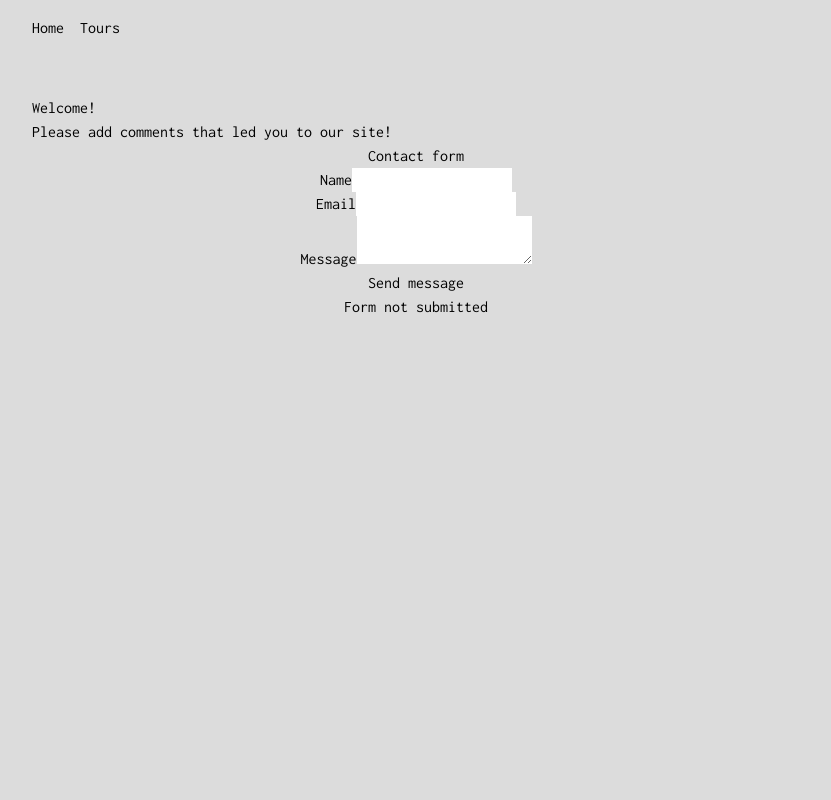
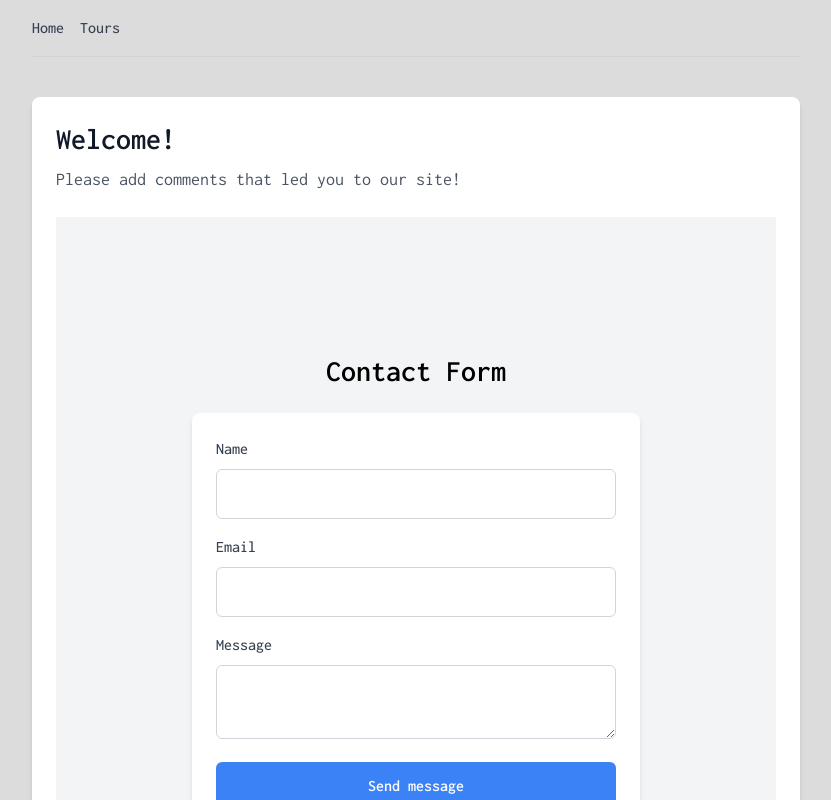
Before and after one commit to fasnimo/ren_nextjs, a Next.js app: page /form in a window 1280 px wide. Shown: the top 800 px of the page, without its empty margins (224-1055 px from the left). Built offline with nearby package versions, Linux system fonts and the light colour scheme.

Commit message:
adds tailwind

```diff
--- a/app/form/page.tsx
+++ b/app/form/page.tsx
@@ -1,11 +1,12 @@
 import React from 'react'
 import FormInputPage from '@/components/FormInputPage';
+
 function FormPage() {
   return (
-    <section>
-        <div>
-          <h1>Welcome!</h1>
-          <p>Please add comments that led you to our site!</p>
+    <section className="max-w-4xl mx-auto p-6 bg-white shadow-md rounded-lg">
+        <div className="mb-6">
+          <h1 className="text-3xl font-semibold text-gray-900">Welcome!</h1>
+          <p className="text-lg text-gray-600 mt-2">Please add comments that led you to our site!</p>
         </div>
         <FormInputPage />
     </section>
--- a/app/page.tsx
+++ b/app/page.tsx
@@ -3,9 +3,14 @@ import Link from 'next/link'
 
 function HomePage() {
   return (
-    <div>
-      <h1 className='text-7xl'>Home Page</h1>
-      <Link href="/form" className='text-xl text-blue-500 mt-8'>Form Page</Link>
+    <div className="min-h-screen flex flex-col items-center justify-center text-center bg-gray-50">
+      <h1 className="text-7xl font-extrabold text-gray-900">Home Page</h1>
+      <Link
+        href="/form"
+        className="text-xl text-blue-500 hover:text-blue-700 mt-8 transition-colors duration-200"
+      >
+        Go to Form Page
+      </Link>
     </div>
   )
 }
--- a/app/tours/page.tsx
+++ b/app/tours/page.tsx
@@ -3,8 +3,7 @@ import { useState, useEffect } from "react";
 import ToursList from "@/components/ToursList";
 import { useRouter } from "next/navigation";
 
-// const url = 'https://www.course-api.com/react-tours-project';
-const url = 'http://localhost:3001/api/tours'
+const url = 'http://localhost:3001/api/tours';
 
 type Tour = {
     id: string;
@@ -18,7 +17,7 @@ type Tour = {
 async function ToursPage() {
     const router = useRouter();
     const [data, setData] = useState<Tour[]>([]);
-    const [error, setError] = useState<string | null>(null); // New error state
+    const [error, setError] = useState<string | null>(null);
 
     useEffect(() => {
         const fetchData = async () => {
@@ -41,13 +40,15 @@ async function ToursPage() {
     };
 
     return (
-        <section>
-            <h1 className="text-3xl mb-4">Tours</h1>
-            {error && <div className="error-message">{error}</div>} {/* Display error */}
+        <section className="max-w-5xl mx-auto p-6 bg-white shadow-md rounded-lg">
+            <h1 className="text-3xl font-semibold text-gray-900 mb-4">Tours</h1>
+            {error && <div className="text-red-500 mb-4">{error}</div>}
             {
-                data.length > 0 ?
-                    <ToursList toursData={data} onClickHandler={handleOnClick} /> :
-                    <div>No tours available.</div>
+                data.length > 0 ? (
+                    <ToursList toursData={data} onClickHandler={handleOnClick} />
+                ) : (
+                    <div className="text-gray-600">No tours available.</div>
+                )
             }
         </section>
     );
--- a/components/FormInputPage.tsx
+++ b/components/FormInputPage.tsx
@@ -21,45 +21,74 @@ function Form() {
     }
 
     const submitForm = (e: React.ChangeEvent<any>): void => {
-        e.preventDefault()
-        setFormSuccess(true)
+        e.preventDefault();
+        setFormSuccess(true);
     }
 
   return (
-      <div className='text-center'>
-            <h1>Contact form</h1>
+      <div className='min-h-screen flex flex-col items-center justify-center bg-gray-100 py-6'>
+            <h1 className="text-3xl font-semibold mb-6">Contact Form</h1>
             {formSuccess ?
-            <div className='text-center'>Form Submitted</div>
+                <div className="text-green-500 font-semibold mb-4">Form Submitted</div>
                 :
-            <form method="POST" onSubmit={submitForm} className='text-center'>
-                        <div>
-                            <label>Name</label>
-                            <input type="text" name="name" onChange={handleInput} value={formData.name} />
+                <form method="POST" onSubmit={submitForm} className="w-full max-w-md bg-white p-6 rounded-lg shadow-md">
+                    <div className="mb-4">
+                        <label htmlFor="name" className="block text-gray-700 font-medium mb-2">Name</label>
+                        <input
+                            type="text"
+                            name="name"
+                            id="name"
+                            onChange={handleInput}
+                            value={formData.name}
+                            className="w-full p-3 border border-gray-300 rounded-md focus:outline-none focus:ring-2 focus:ring-blue-500"
+                            required
+                        />
                     </div>
 
-                        <div>
-                            <label>Email</label>
-                            <input type="text" name="email" onChange={handleInput} value={formData.email} />
+                    <div className="mb-4">
+                        <label htmlFor="email" className="block text-gray-700 font-medium mb-2">Email</label>
+                        <input
+                            type="email"
+                            name="email"
+                            id="email"
+                            onChange={handleInput}
+                            value={formData.email}
+                            className="w-full p-3 border border-gray-300 rounded-md focus:outline-none focus:ring-2 focus:ring-blue-500"
+                            required
+                        />
                     </div>
 
-                        <div>
-                            <label>Message</label>
-                            <textarea name="message" onChange={handleInput} value={formData.message}></textarea>
+                    <div className="mb-4">
+                        <label htmlFor="message" className="block text-gray-700 font-medium mb-2">Message</label>
+                        <textarea
+                            name="message"
+                            id="message"
+                            onChange={handleInput}
+                            value={formData.message}
+                            className="w-full p-3 border border-gray-300 rounded-md focus:outline-none focus:ring-2 focus:ring-blue-500"
+                            required
+                        />
                     </div>
-                    <button className="btn btn-primary" type="submit">Send message</button>
+
+                    <button
+                        className="w-full py-3 bg-blue-500 text-white font-semibold rounded-md hover:bg-blue-600 transition-colors duration-200"
+                        type="submit"
+                    >
+                        Send message
+                    </button>
                 </form>
             }
 
-      {(formSuccess)?
-                <div>
-                  <h1 className='text-left p-5'>Profile</h1>
-                  <ul>
-                    <li>Name: {formData.name}</li>
-                    <li>Email: {formData.email}</li>
-                    <p>Message: {formData.message}</p>
+            {formSuccess ?
+                <div className="w-full max-w-md mt-6 bg-white p-6 rounded-lg shadow-md">
+                    <h1 className='text-2xl font-semibold text-gray-900 mb-4'>Profile</h1>
+                    <ul className="list-none space-y-2">
+                        <li><strong>Name:</strong> {formData.name}</li>
+                        <li><strong>Email:</strong> {formData.email}</li>
+                        <li><strong>Message:</strong> {formData.message}</li>
                     </ul>
                 </div>
-            : <p>Form not submitted</p>}
+            : <p className="text-center text-gray-500 mt-6">Form not submitted</p>}
     </div>
   )
 }
--- a/components/NavBar.tsx
+++ b/components/NavBar.tsx
@@ -1,12 +1,21 @@
 import Link from 'next/link'
 import React from 'react'
 
-// In NavBar you can interate over links, but not here because there aren't many links.
 function NavBar() {
   return (
-    <nav className="max-w-3xl mx-auto py-4 flex gap-x-4">
-        <Link href='/'>Home</Link>
-        <Link href='/tours'>Tours</Link>
+    <nav className="max-w-3xl mx-auto py-4 flex gap-x-4 items-center border-b border-gray-300">
+      <Link
+        href="/"
+        className="text-gray-700 hover:text-blue-500 transition-colors duration-200 font-medium"
+      >
+        Home
+      </Link>
+      <Link
+        href="/tours"
+        className="text-gray-700 hover:text-blue-500 transition-colors duration-200 font-medium"
+      >
+        Tours
+      </Link>
     </nav>
   )
 }
--- a/components/ToursItem.tsx
+++ b/components/ToursItem.tsx
@@ -19,15 +19,31 @@ const ToursItem = ({
   onDelete,
 }: ToursItemProps) => {
   return (
-    <div style={{ padding: '20px', border: '1px solid #ccc', margin: '10px 0', borderRadius: '8px' }}>
-      <h1>{tourName}</h1>
-      <img src={tourImage} alt={tourName} style={{ width: '100%', height: 'auto', borderRadius: '8px' }} />
-      <p>{tourInfo}</p>
-      <p><strong>Price:</strong> {tourPrice}</p>
+    <div className="p-5 border border-gray-300 rounded-lg shadow-sm mb-4">
+      <h1 className="text-xl font-bold mb-3">{tourName}</h1>
+      <img
+        src={tourImage}
+        alt={tourName}
+        className="w-full h-auto rounded-lg mb-3"
+      />
+      <p className="text-gray-700 mb-3">{tourInfo}</p>
+      <p className="font-semibold text-gray-900">
+        <strong>Price:</strong> {tourPrice}
+      </p>
 
-      <div style={{ marginTop: '10px' }}>
-        <button onClick={onEdit} style={{ padding: '10px 15px', marginRight: '10px', backgroundColor: '#4CAF50', color: 'white', border: 'none', borderRadius: '4px', cursor: 'pointer' }}>Edit</button>
-        <button onClick={onDelete} style={{ padding: '10px 15px', backgroundColor: '#f44336', color: 'white', border: 'none', borderRadius: '4px', cursor: 'pointer' }}>Delete</button>
+      <div className="mt-4 flex space-x-3">
+        <button
+          onClick={onEdit}
+          className="px-4 py-2 bg-green-500 text-white rounded-md shadow hover:bg-green-600"
+        >
+          Edit
+        </button>
+        <button
+          onClick={onDelete}
+          className="px-4 py-2 bg-red-500 text-white rounded-md shadow hover:bg-red-600"
+        >
+          Delete
+        </button>
       </div>
     </div>
   );
```
Lines whose indentation alone changed are shown as unchanged.
